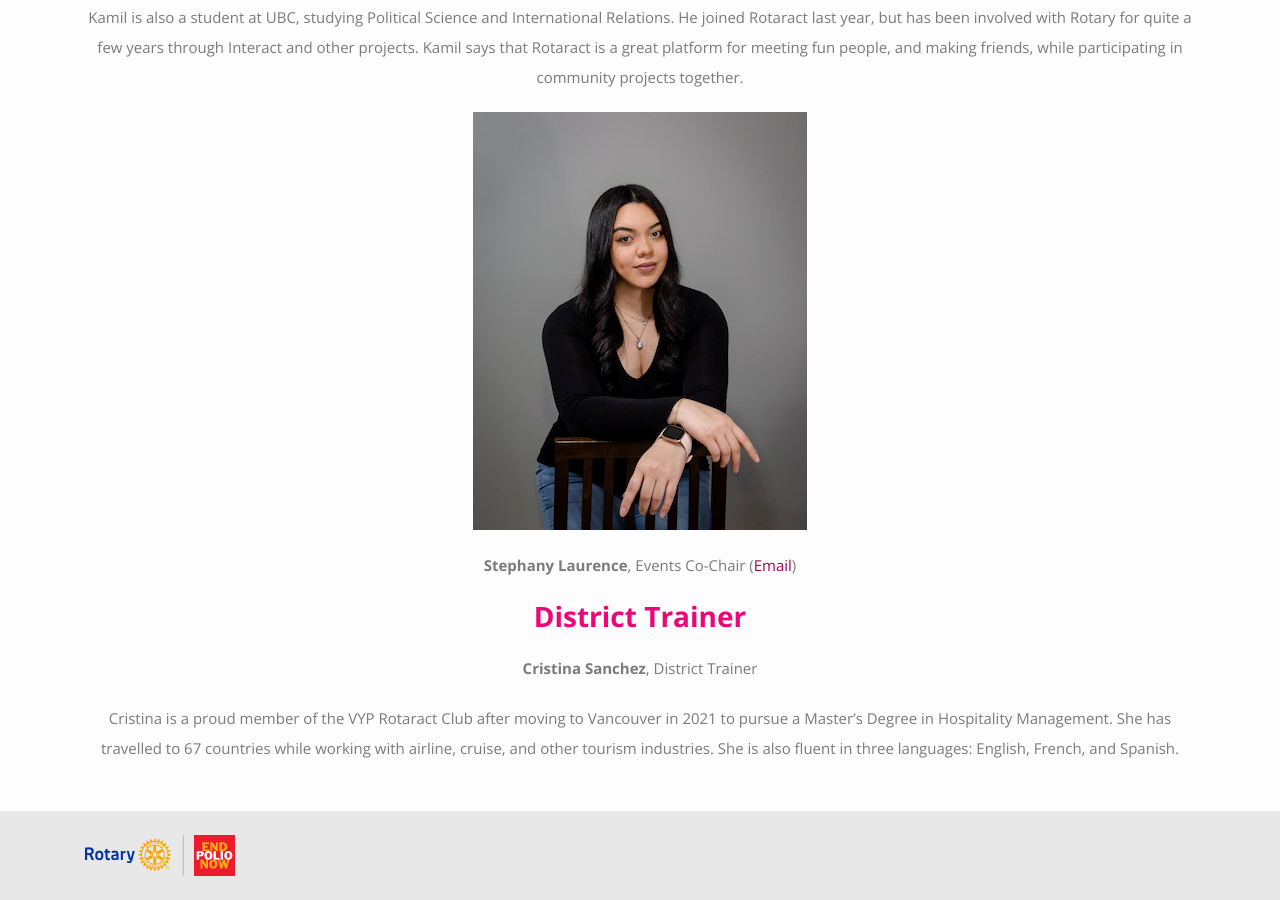
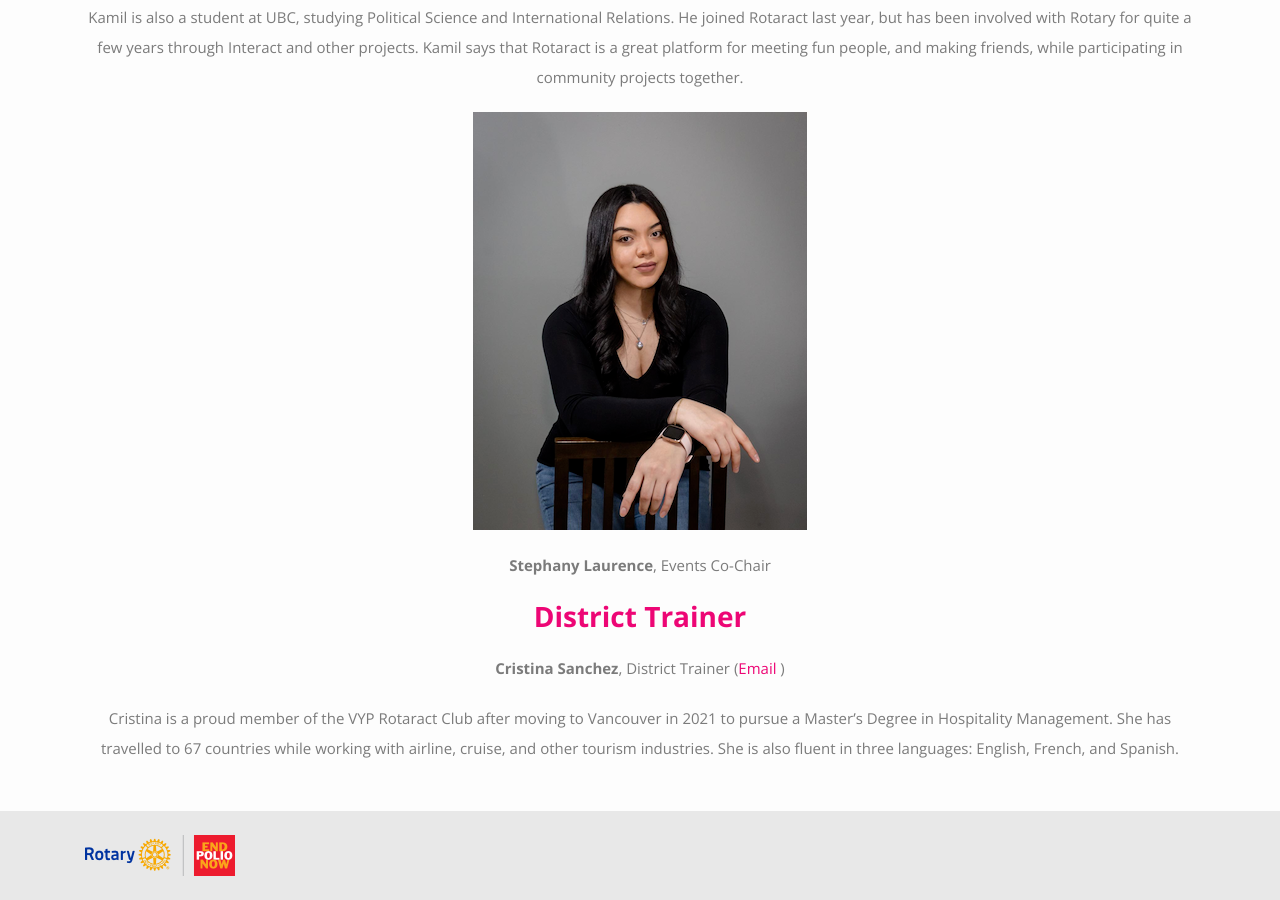
Before and after one commit to rotaract5040/rotaract5040.github.io, a Jekyll site: the page built from district_team.md, in a window 1280 px wide and 900 px high, scrolled down 3033 px. Built offline with Jekyll 4.4.1, drawn with Linux system fonts in a browser that asks for light colours; nearby versions of some CDN libraries; Markdown is read by kramdown in place of the engine named in the settings; part of the change alters nothing that is shown.

```diff
--- a/district_team.md
+++ b/district_team.md
@@ -43,11 +43,11 @@ Kamil is also a student at UBC, studying Political Science and International Rel
 
 ![Stephany Laurence](/assets/images/Stephany.png)
 
-**Stephany Laurence**, Events Co-Chair ([Email]( ))
+**Stephany Laurence**, Events Co-Chair
 
 
 ### District Trainer
 
-**Cristina Sanchez**, District Trainer
+**Cristina Sanchez**, District Trainer ([Email](mailto:cristina.sanchezortega88@gmail.com) )
 
  Cristina is a proud member of the VYP Rotaract Club after moving to Vancouver in 2021 to pursue a Master's Degree in Hospitality Management. She has travelled to 67 countries while working with airline, cruise, and other tourism industries. She is also fluent in three languages: English, French, and Spanish.
```
